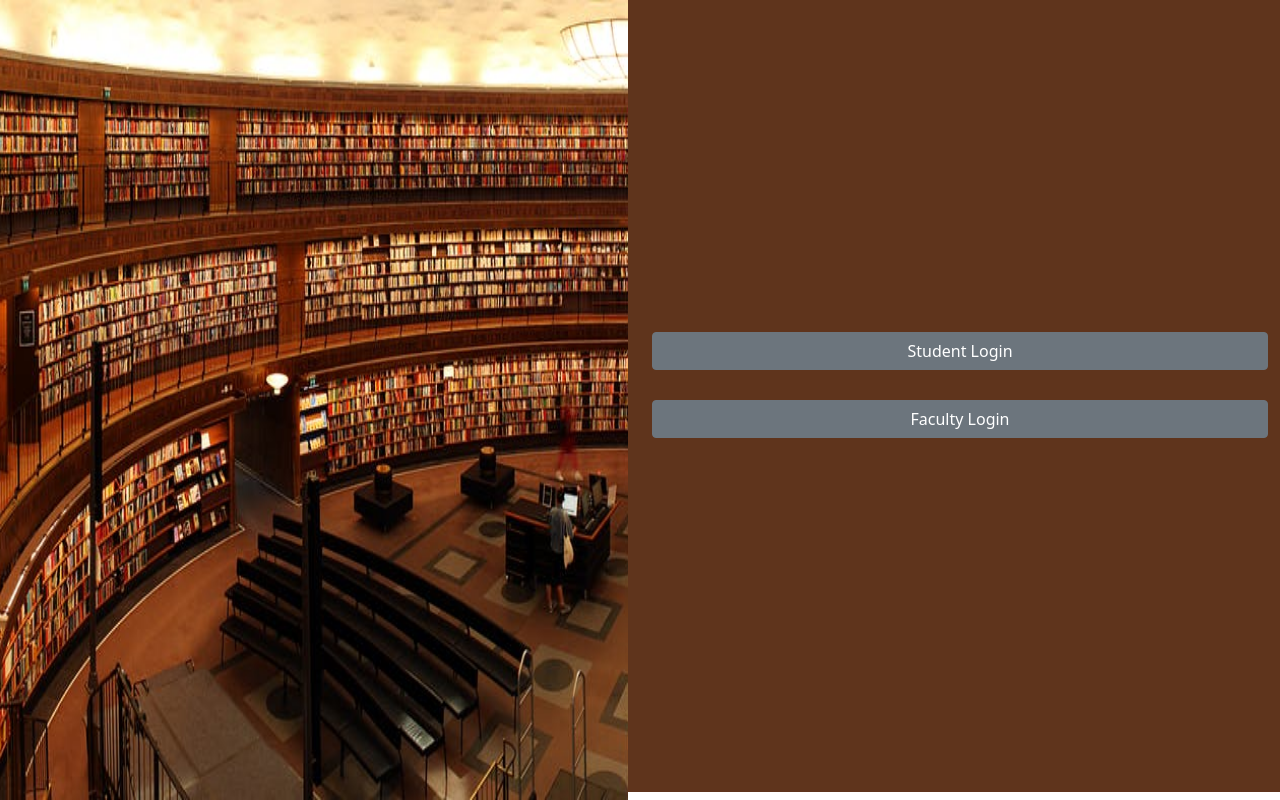
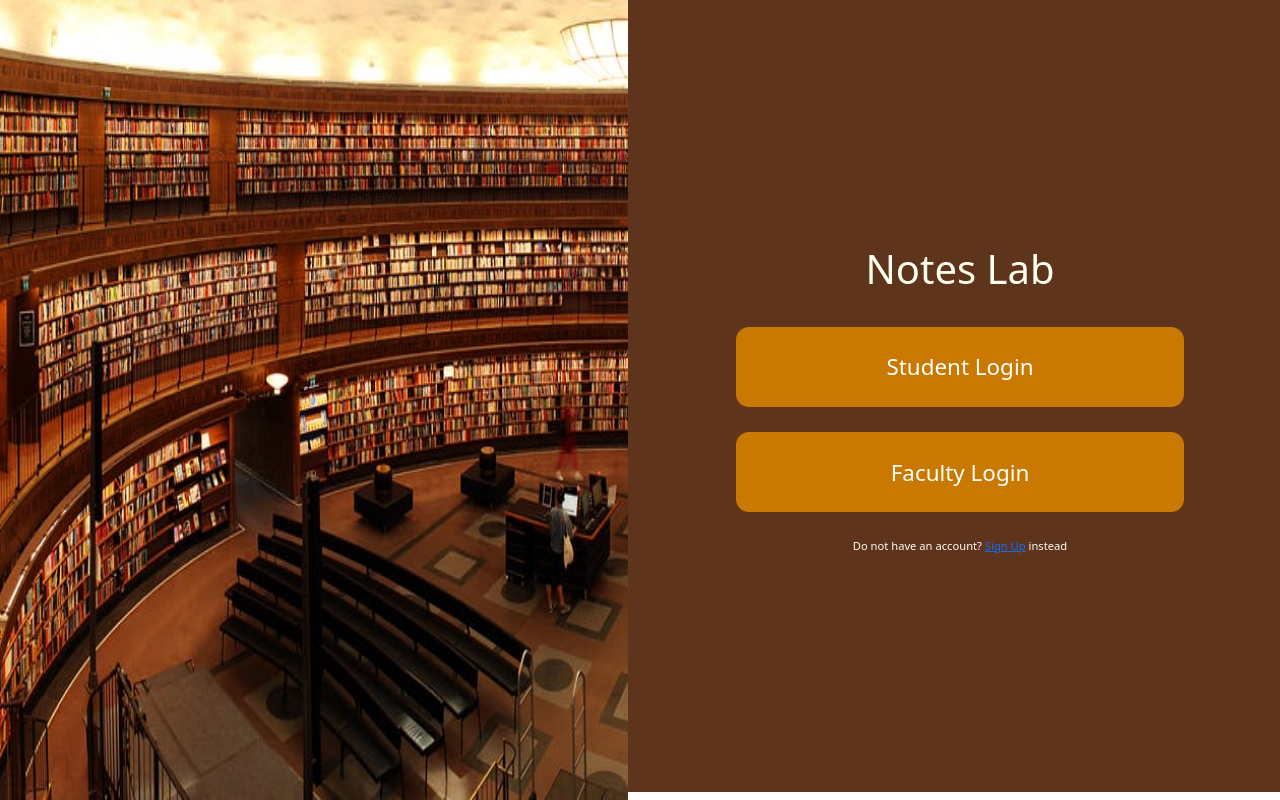
Before and after one commit to nakulankurmullam/noteslab, a React (Vite) app: page / in a window 1280 px wide. Built offline with nearby package versions, Linux system fonts and the light colour scheme.

Commit message:
modified landing page

```diff
--- a/src/Pages/Landing.css
+++ b/src/Pages/Landing.css
@@ -7,13 +7,27 @@
   }
   #right-side {
     display: flex;
-    align-items: flex-end;
-    justify-content: space-between;
+    justify-content: center;
+    align-items: center;
     gap: 10vh;
   }
   #right-inner-stack {
-    margin: auto;
+    display: flex;
+    flex-direction: column;
+    width:35vw;
+    height: 45vh;
+    justify-content: space-evenly;
+    align-items: center;
   }
   .inr-stack-btn {
-      margin-bottom:30px;
+    background-color: #c97800;
+    height:10vh;
+    width:35vw;
+    border-radius:13px;
+    border:none;
+    color:white;
+    font-size:1.4rem;
   }
+  #signup-link{
+    font-size:.7rem;
+  }
--- a/src/Pages/Landing.jsx
+++ b/src/Pages/Landing.jsx
@@ -14,10 +14,12 @@ function Landing() {
           <div id="library"></div>
         </Col>
         <Col id="right-side">
-          <Stack id="right-inner-stack">
-            <Button className="inr-stack-btn" variant="secondary">Student Login</Button>
-            <Button className="inr-stack-btn" variant="secondary">Faculty Login</Button>
-          </Stack>
+          <div id="right-inner-stack">
+            <h1>Notes Lab</h1>
+            <button className="inr-stack-btn" variant="secondary">Student Login</button>
+            <button className="inr-stack-btn" variant="secondary">Faculty Login</button>
+            <span id="signup-link">Do not have an account? <a href="#">Sign Up</a> instead</span>
+          </div>
         </Col>
       </Row>
     </Container>
```
